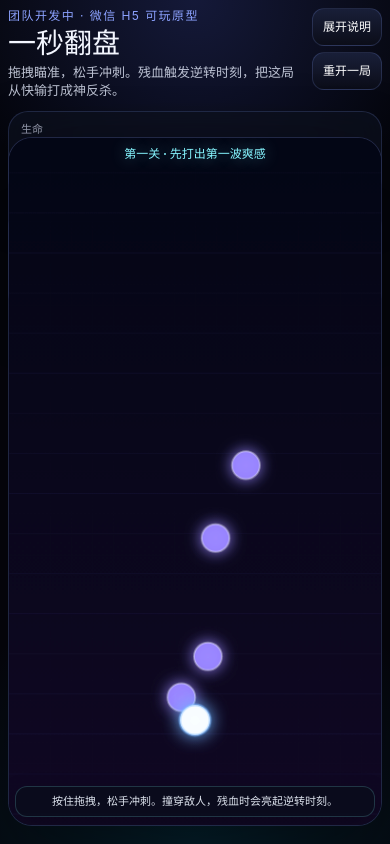
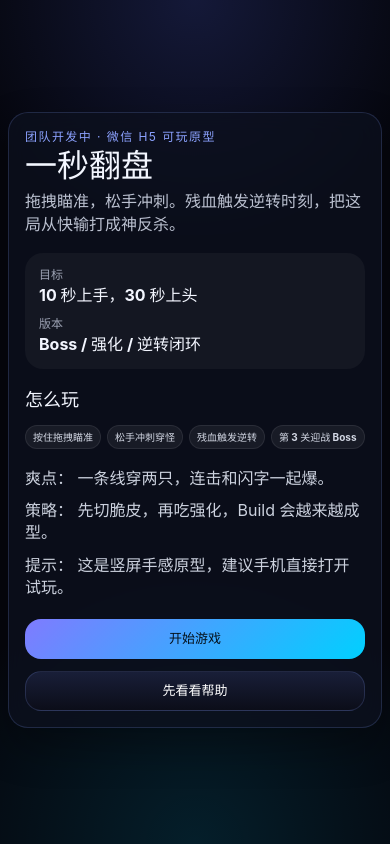
Before and after one commit to levy0834/flip-second, a website built with Vite: page index.html in a window 390 px wide. Built offline with nearby package versions, Linux system fonts and the light colour scheme.

Commit message:
Split intro and gameplay screens

```diff
--- a/src/main.ts
+++ b/src/main.ts
@@ -2,6 +2,7 @@ import './style.css'
 
 type Phase = 'ready' | 'aiming' | 'dash' | 'upgrade' | 'victory' | 'defeat'
 type EnemyKind = 'chaser' | 'burst' | 'shooter' | 'boss'
+type Screen = 'intro' | 'game'
 
 type Upgrade = {
   id: string
@@ -68,20 +69,14 @@ type TrailMark = {
 const app = document.querySelector<HTMLDivElement>('#app')!
 
 app.innerHTML = `
-<div class="shell">
-  <header class="topbar">
-    <div class="topbar-copy">
+<div class="shell shell-intro" id="shell">
+  <section class="intro-screen" id="introScreen">
+    <div class="intro-card card">
       <div class="eyebrow">团队开发中 · 微信 H5 可玩原型</div>
       <h1>一秒翻盘</h1>
-      <p class="subtitle">拖拽瞄准，松手冲刺。残血触发逆转时刻，把这局从快输打成神反杀。</p>
-    </div>
-    <div class="topbar-actions">
-      <button id="infoToggleBtn" class="ghost-btn slim-btn">收起说明</button>
-      <button id="restartBtn" class="ghost-btn">重开一局</button>
-    </div>
-  </header>
+      <p class="subtitle intro-subtitle">拖拽瞄准，松手冲刺。残血触发逆转时刻，把这局从快输打成神反杀。</p>
 
-  <section id="heroStrip" class="hero-strip card compact-strip collapsible-section">
+      <div class="hero-strip intro-strip">
         <div>
           <span class="mini">目标</span>
           <strong>10 秒上手，30 秒上头</strong>
@@ -90,9 +85,44 @@ app.innerHTML = `
           <span class="mini">版本</span>
           <strong>Boss / 强化 / 逆转闭环</strong>
         </div>
+      </div>
+
+      <div class="intro-block">
+        <h2>怎么玩</h2>
+        <div class="quick-rules quick-rules-large">
+          <span>按住拖拽瞄准</span>
+          <span>松手冲刺穿怪</span>
+          <span>残血触发逆转</span>
+          <span>第 3 关迎战 Boss</span>
+        </div>
+      </div>
+
+      <div class="intro-block intro-list">
+        <div><strong>爽点：</strong> 一条线穿两只，连击和闪字一起爆。</div>
+        <div><strong>策略：</strong> 先切脆皮，再吃强化，Build 会越来越成型。</div>
+        <div><strong>提示：</strong> 这是竖屏手感原型，建议手机直接打开试玩。</div>
+      </div>
+
+      <div class="intro-actions">
+        <button id="startBtn" class="primary-btn">开始游戏</button>
+        <button id="openHelpBtn" class="ghost-btn">先看看帮助</button>
+      </div>
+    </div>
   </section>
 
-  <section class="hud">
+  <section class="game-screen hidden" id="gameScreen">
+    <header class="topbar compact-topbar">
+      <div class="topbar-copy compact-copy">
+        <div class="eyebrow">一秒翻盘</div>
+        <p class="subtitle compact-subtitle">先活下来，再打出神反杀。</p>
+      </div>
+      <div class="topbar-actions compact-actions">
+        <button id="helpBtn" class="ghost-btn slim-btn">帮助</button>
+        <button id="restartBtn" class="ghost-btn slim-btn">重开</button>
+      </div>
+    </header>
+
+    <section class="hud compact-hud">
       <div class="card stat-card">
         <div class="stat-head">
           <span>生命</span>
@@ -109,7 +139,7 @@ app.innerHTML = `
       </div>
     </section>
 
-  <section class="arena-wrap">
+    <section class="arena-wrap arena-main">
       <canvas id="game" width="390" height="720"></canvas>
       <div class="overlay status" id="status"></div>
       <div class="overlay flash hidden" id="flashText"></div>
@@ -127,29 +157,71 @@ app.innerHTML = `
           <div class="panel-title" id="endTitle">这把很秀</div>
           <p id="endDesc"></p>
           <div class="summary" id="summary"></div>
+          <div class="end-actions">
+            <button id="endHelpBtn" class="ghost-btn">查看帮助</button>
             <button id="endRestartBtn" class="primary-btn">再来一把</button>
+          </div>
         </div>
       </div>
     </section>
 
-  <section id="bottomSheet" class="bottom-sheet single-line-sheet collapsible-section">
-    <div class="card instruction-card compact-card">
-      <div class="quick-rules">
-        <span>拖拽瞄准</span>
-        <span>松手冲刺</span>
-        <span>残血逆转</span>
-        <span>第 3 关 Boss</span>
-      </div>
-    </div>
-    <div class="card build-card compact-card">
+    <section class="bottom-sheet single-line-sheet game-build-strip">
+      <div class="card build-card compact-card full-width-card">
         <div class="build-inline">
           <h2>本局 Build</h2>
           <div id="buildTags" class="tags"><span>未成型</span></div>
         </div>
       </div>
     </section>
+  </section>
+
+  <div class="modal hidden" id="helpModal">
+    <div class="modal-backdrop" id="helpBackdrop"></div>
+    <div class="modal-panel panel">
+      <div class="panel-head">
+        <div>
+          <div class="panel-title">帮助 / 游戏说明</div>
+          <div class="panel-subtitle">先懂规则，再进主窗口狠狠干。</div>
+        </div>
+        <button id="closeHelpBtn" class="ghost-btn slim-btn">关闭</button>
+      </div>
+      <div class="help-grid">
+        <div class="help-card">
+          <h3>核心操作</h3>
+          <p>按住拖拽瞄准，松手后角色会朝反方向高速冲刺。冲刺中撞到敌人就会造成伤害。</p>
+        </div>
+        <div class="help-card">
+          <h3>逆转机制</h3>
+          <p>生命过低时会亮起逆转窗口。抓住这一波穿怪，往往能直接反杀翻盘。</p>
+        </div>
+        <div class="help-card">
+          <h3>敌人与 Boss</h3>
+          <p>小怪分追击、扑脸、绕压三类。第 3 关会出现 Boss，先清小怪更稳。</p>
+        </div>
+        <div class="help-card">
+          <h3>Build 方向</h3>
+          <p>暴烈冲刺偏爆发，裂空轨迹偏手感，逆转心流偏容错，回血类适合稳通关。</p>
+        </div>
+      </div>
+      <div class="modal-actions">
+        <button id="playFromHelpBtn" class="primary-btn">进入游戏</button>
+      </div>
+    </div>
+  </div>
 </div>
 `
+
+const shell = document.querySelector<HTMLElement>('#shell')!
+const introScreen = document.querySelector<HTMLElement>('#introScreen')!
+const gameScreen = document.querySelector<HTMLElement>('#gameScreen')!
+const helpModal = document.querySelector<HTMLElement>('#helpModal')!
+const startBtn = document.querySelector<HTMLButtonElement>('#startBtn')!
+const openHelpBtn = document.querySelector<HTMLButtonElement>('#openHelpBtn')!
+const helpBtn = document.querySelector<HTMLButtonElement>('#helpBtn')!
+const closeHelpBtn = document.querySelector<HTMLButtonElement>('#closeHelpBtn')!
+const playFromHelpBtn = document.querySelector<HTMLButtonElement>('#playFromHelpBtn')!
+const helpBackdrop = document.querySelector<HTMLElement>('#helpBackdrop')!
+const endHelpBtn = document.querySelector<HTMLButtonElement>('#endHelpBtn')!
 
 const canvas = document.querySelector<HTMLCanvasElement>('#game')!
 const ctx = canvas.getContext('2d')!
@@ -163,9 +235,6 @@ const reverseText = document.querySelector<HTMLElement>('#reverseText')!
 const statusEl = document.querySelector<HTMLElement>('#status')!
 const tipEl = document.querySelector<HTMLElement>('#tip')!
 const buildTags = document.querySelector<HTMLElement>('#buildTags')!
-const heroStrip = document.querySelector<HTMLElement>('#heroStrip')!
-const bottomSheet = document.querySelector<HTMLElement>('#bottomSheet')!
-const infoToggleBtn = document.querySelector<HTMLButtonElement>('#infoToggleBtn')!
 const upgradePanel = document.querySelector<HTMLElement>('#upgradePanel')!
 const upgradeList = document.querySelector<HTMLElement>('#upgradeList')!
 const endPanel = document.querySelector<HTMLElement>('#endPanel')!
@@ -179,22 +248,12 @@ const dangerTag = document.querySelector<HTMLElement>('#dangerTag')!
 document.querySelector('#restartBtn')!.addEventListener('click', resetGame)
 document.querySelector('#endRestartBtn')!.addEventListener('click', resetGame)
 
-function setInfoCollapsed(collapsed: boolean) {
-  heroStrip.classList.toggle('collapsed', collapsed)
-  bottomSheet.classList.toggle('collapsed', collapsed)
-  infoToggleBtn.textContent = collapsed ? '展开说明' : '收起说明'
-}
-
-infoToggleBtn.addEventListener('click', () => {
-  const collapsed = !heroStrip.classList.contains('collapsed')
-  setInfoCollapsed(collapsed)
-})
-
 const W = canvas.width
 const H = canvas.height
 
 const player = { x: W / 2, y: H - 110, r: 16, vx: 0, vy: 0, flash: 0 }
 
+let currentScreen: Screen = 'intro'
 let game: GameState
 let enemies: Enemy[] = []
 let particles: Particle[] = []
@@ -240,6 +299,39 @@ function freshState(): GameState {
   }
 }
 
+function setScreen(screen: Screen) {
+  currentScreen = screen
+  const intro = screen === 'intro'
+  introScreen.classList.toggle('hidden', !intro)
+  gameScreen.classList.toggle('hidden', intro)
+  shell.classList.toggle('shell-intro', intro)
+  shell.classList.toggle('shell-game', !intro)
+}
+
+function openHelp() {
+  helpModal.classList.remove('hidden')
+}
+
+function closeHelp() {
+  helpModal.classList.add('hidden')
+}
+
+startBtn.addEventListener('click', () => {
+  setScreen('game')
+  closeHelp()
+  resetGame()
+})
+openHelpBtn.addEventListener('click', openHelp)
+helpBtn.addEventListener('click', openHelp)
+closeHelpBtn.addEventListener('click', closeHelp)
+helpBackdrop.addEventListener('click', closeHelp)
+playFromHelpBtn.addEventListener('click', () => {
+  setScreen('game')
+  closeHelp()
+  resetGame()
+})
+endHelpBtn.addEventListener('click', openHelp)
+
 function showFlash(text: string, danger = false) {
   flashText.textContent = text
   flashText.classList.remove('hidden', 'danger')
@@ -255,7 +347,6 @@ function showCombo(text: string) {
 
 function resetGame() {
   game = freshState()
-  setInfoCollapsed(window.innerWidth <= 720)
   Object.assign(player, { x: W / 2, y: H - 110, vx: 0, vy: 0, flash: 0 })
   particles = []
   trails = []
@@ -400,7 +491,7 @@ function pointerToCanvas(e: PointerEvent) {
 }
 
 canvas.addEventListener('pointerdown', (e) => {
-  if (game.phase !== 'ready') return
+  if (currentScreen !== 'game' || game.phase !== 'ready') return
   aiming = true
   game.phase = 'aiming'
   const pos = pointerToCanvas(e)
@@ -464,6 +555,7 @@ function hitEnemy(enemy: Enemy) {
 function update(dtRaw: number) {
   pulse += dtRaw
   const dt = dtRaw * (game.slowmo > 0 ? 0.45 : 1)
+  if (currentScreen !== 'game') return
   if (game.phase === 'victory' || game.phase === 'defeat' || game.phase === 'upgrade') return
 
   if (game.slowmo > 0) game.slowmo = Math.max(0, game.slowmo - dtRaw * 1.2)
@@ -709,4 +801,5 @@ function loop(ts: number) {
 }
 
 resetGame()
+setScreen('intro')
 requestAnimationFrame(loop)
--- a/src/style.css
+++ b/src/style.css
@@ -49,27 +49,30 @@ button {
   height: 100vh;
   margin: 0 auto;
   padding: 12px 12px max(12px, env(safe-area-inset-bottom));
+}
+
+.shell-intro {
+  display: flex;
+  align-items: center;
+  justify-content: center;
+}
+
+.shell-game {
   display: grid;
-  grid-template-rows: auto auto auto minmax(0, 1fr) auto;
+  grid-template-rows: auto auto minmax(0, 1fr) auto;
   gap: 8px;
 }
 
-.topbar-copy {
-  min-width: 0;
+.hidden {
+  display: none !important;
 }
 
-.topbar {
-  display: flex;
-  justify-content: space-between;
-  align-items: flex-start;
-  gap: 10px;
-}
-
-.topbar-actions {
-  display: flex;
-  gap: 10px;
-  flex-wrap: wrap;
-  justify-content: flex-end;
+.card {
+  background: var(--card);
+  border: 1px solid var(--line);
+  border-radius: 20px;
+  backdrop-filter: blur(12px);
+  box-shadow: 0 18px 42px rgba(0, 0, 0, 0.28);
 }
 
 .eyebrow {
@@ -82,14 +85,23 @@ button {
 
 h1 {
   margin: 0;
-  font-size: clamp(30px, 6vw, 48px);
+  font-size: clamp(32px, 7vw, 52px);
   line-height: 1;
+}
+
+h2 {
+  margin: 0 0 12px;
+  font-size: 18px;
+}
+
+h3 {
+  margin: 0 0 8px;
+  font-size: 16px;
 }
 
 .subtitle {
   margin: 8px 0 0;
   color: rgba(233, 239, 255, 0.8);
-  max-width: 580px;
 }
 
 .ghost-btn,
@@ -119,27 +131,89 @@ h1 {
   border: none;
 }
 
-.hero-strip {
+.ghost-btn:hover,
+.primary-btn:hover,
+.upgrade-btn:hover {
+  filter: brightness(1.06);
+}
+
+.intro-screen {
+  width: 100%;
+  display: flex;
+  align-items: center;
+  justify-content: center;
+}
+
+.intro-card {
+  width: min(100%, 760px);
+  padding: 22px;
+}
+
+.intro-subtitle {
+  max-width: 640px;
+}
+
+.intro-strip {
   display: grid;
   grid-template-columns: repeat(2, 1fr);
   gap: 10px;
-  padding: 10px 14px;
+  margin-top: 18px;
+  padding: 14px;
+  border-radius: 18px;
+  background: rgba(255, 255, 255, 0.04);
 }
 
-.compact-strip strong {
-  font-size: 14px;
-}
-
-.hero-strip strong {
+.intro-strip strong {
   display: block;
   font-size: 16px;
 }
 
-.mini {
-  display: block;
-  font-size: 12px;
-  color: rgba(219, 228, 255, 0.65);
-  margin-bottom: 4px;
+.intro-block {
+  margin-top: 18px;
+}
+
+.intro-list {
+  display: grid;
+  gap: 10px;
+  color: rgba(236, 242, 255, 0.86);
+}
+
+.intro-actions {
+  display: flex;
+  gap: 12px;
+  margin-top: 20px;
+  flex-wrap: wrap;
+}
+
+.topbar {
+  display: flex;
+  justify-content: space-between;
+  align-items: flex-start;
+  gap: 10px;
+}
+
+.topbar-copy {
+  min-width: 0;
+}
+
+.topbar-actions {
+  display: flex;
+  gap: 8px;
+  flex-wrap: wrap;
+  justify-content: flex-end;
+}
+
+.compact-topbar {
+  align-items: center;
+}
+
+.compact-copy .eyebrow {
+  margin-bottom: 2px;
+}
+
+.compact-subtitle {
+  margin-top: 2px;
+  font-size: 13px;
 }
 
 .hud {
@@ -148,21 +222,12 @@ h1 {
   gap: 8px;
 }
 
-.card {
-  background: var(--card);
-  border: 1px solid var(--line);
-  border-radius: 20px;
-  backdrop-filter: blur(12px);
-  box-shadow: 0 18px 42px rgba(0, 0, 0, 0.28);
-}
-
 .stat-card,
 .stats-grid {
   padding: 10px 12px;
 }
 
-.stat-head,
-.build-header {
+.stat-head {
   display: flex;
   justify-content: space-between;
   align-items: center;
@@ -172,7 +237,7 @@ h1 {
 .stat-card span,
 .stats-grid span,
 .summary span,
-.build-header span {
+.mini {
   display: block;
   font-size: 12px;
   color: rgba(228, 233, 255, 0.66);
@@ -231,19 +296,8 @@ h1 {
   box-shadow: 0 24px 80px rgba(0, 0, 0, 0.4);
 }
 
-.collapsible-section {
-  transition: opacity 0.18s ease, transform 0.18s ease, max-height 0.18s ease, margin 0.18s ease, padding 0.18s ease;
-}
-
-.collapsible-section.collapsed {
-  opacity: 0;
-  transform: translateY(-6px);
-  max-height: 0;
-  overflow: hidden;
-  margin: 0;
-  padding-top: 0;
-  padding-bottom: 0;
-  border-width: 0;
+.arena-main {
+  min-height: 0;
 }
 
 canvas {
@@ -274,15 +328,15 @@ canvas {
 }
 
 .tip {
-  bottom: 16px;
+  bottom: 12px;
   margin: 0 auto;
-  width: calc(100% - 24px);
-  padding: 12px 14px;
-  border-radius: 16px;
+  width: calc(100% - 18px);
+  padding: 9px 10px;
+  border-radius: 14px;
   background: rgba(10, 14, 28, 0.78);
   border: 1px solid rgba(134, 246, 255, 0.18);
   text-align: center;
-  font-size: 14px;
+  font-size: 12px;
   color: rgba(239, 245, 255, 0.92);
   box-shadow: 0 10px 24px rgba(0, 0, 0, 0.22);
 }
@@ -323,10 +377,6 @@ canvas {
   pointer-events: auto;
 }
 
-.hidden {
-  display: none;
-}
-
 .panel {
   width: min(100%, 560px);
   background: linear-gradient(180deg, rgba(19, 24, 43, 0.98), rgba(8, 10, 18, 0.98));
@@ -347,6 +397,13 @@ canvas {
   margin-bottom: 14px;
 }
 
+.panel-head {
+  display: flex;
+  justify-content: space-between;
+  gap: 12px;
+  align-items: flex-start;
+}
+
 .upgrade-list {
   display: grid;
   gap: 12px;
@@ -365,26 +422,17 @@ canvas {
   box-shadow: 0 12px 28px rgba(0, 0, 0, 0.22);
 }
 
-.ghost-btn:hover,
-.primary-btn:hover,
-.upgrade-btn:hover {
-  filter: brightness(1.06);
-}
-
 .upgrade-btn strong {
   display: block;
   font-size: 18px;
   margin-bottom: 4px;
 }
 
-.upgrade-btn span {
+.upgrade-btn span,
+.help-card p,
+.end-panel p {
   display: block;
   color: rgba(235, 240, 255, 0.78);
-}
-
-.end-panel p {
-  color: rgba(239, 243, 255, 0.8);
-  margin: 0 0 16px;
 }
 
 .summary {
@@ -394,14 +442,21 @@ canvas {
   margin-bottom: 18px;
 }
 
+.end-actions {
+  display: flex;
+  gap: 10px;
+  justify-content: flex-end;
+  flex-wrap: wrap;
+}
+
 .bottom-sheet {
   display: grid;
-  grid-template-columns: 0.9fr 1.1fr;
+  grid-template-columns: 1fr;
   gap: 8px;
 }
 
-.single-line-sheet {
-  min-height: 0;
+.compact-card {
+  border-radius: 16px;
 }
 
 .instruction-card,
@@ -409,8 +464,8 @@ canvas {
   padding: 10px 12px;
 }
 
-.compact-card {
-  border-radius: 16px;
+.full-width-card {
+  width: 100%;
 }
 
 .quick-rules {
@@ -419,16 +474,22 @@ canvas {
   gap: 6px;
 }
 
-.quick-rules span {
+.quick-rules-large span {
+  min-height: 34px;
+  font-size: 12px;
+}
+
+.quick-rules span,
+.tags span {
   display: inline-flex;
   align-items: center;
-  min-height: 30px;
+  min-height: 28px;
   padding: 0 10px;
   border-radius: 999px;
   background: rgba(255,255,255,0.06);
   border: 1px solid rgba(255,255,255,0.08);
   color: rgba(238,243,255,0.88);
-  font-size: 12px;
+  font-size: 11px;
   font-weight: 700;
 }
 
@@ -445,11 +506,6 @@ canvas {
   font-size: 15px;
 }
 
-h2 {
-  margin: 0 0 12px;
-  font-size: 18px;
-}
-
 .tags {
   display: flex;
   flex-wrap: wrap;
@@ -457,17 +513,52 @@ h2 {
 }
 
 .tags span {
-  display: inline-flex;
-  align-items: center;
-  justify-content: center;
-  min-height: 34px;
-  padding: 0 12px;
-  border-radius: 999px;
   background: rgba(136, 246, 255, 0.12);
   border: 1px solid rgba(136, 246, 255, 0.18);
   color: #d5fbff;
-  font-size: 13px;
-  font-weight: 700;
+}
+
+.modal {
+  position: fixed;
+  inset: 0;
+  z-index: 20;
+  display: flex;
+  align-items: center;
+  justify-content: center;
+  padding: 18px;
+}
+
+.modal-backdrop {
+  position: absolute;
+  inset: 0;
+  background: rgba(2, 4, 10, 0.7);
+}
+
+.modal-panel {
+  position: relative;
+  width: min(100%, 720px);
+  max-height: min(86vh, 920px);
+  overflow: auto;
+}
+
+.help-grid {
+  display: grid;
+  grid-template-columns: repeat(2, 1fr);
+  gap: 12px;
+  margin-top: 14px;
+}
+
+.help-card {
+  padding: 14px;
+  border-radius: 18px;
+  background: rgba(255, 255, 255, 0.04);
+  border: 1px solid rgba(255,255,255,0.06);
+}
+
+.modal-actions {
+  display: flex;
+  justify-content: flex-end;
+  margin-top: 16px;
 }
 
 @keyframes flash-pop {
@@ -493,79 +584,39 @@ h2 {
 }
 
 @media (max-width: 720px) {
-  body {
-    overflow: hidden;
-  }
-
   .shell {
     padding-inline: 8px;
     padding-top: 8px;
-    gap: 6px;
-    grid-template-rows: auto auto minmax(0, 1fr) auto;
   }
 
-  .topbar {
-    display: grid;
-    grid-template-columns: 1fr auto;
-    align-items: start;
+  .intro-card {
+    padding: 16px;
   }
 
-  .topbar .subtitle {
-    font-size: 13px;
-    margin-top: 6px;
-    max-width: none;
-  }
-
-  .hero-strip,
+  .intro-strip,
   .hud,
-  .bottom-sheet {
+  .help-grid {
     grid-template-columns: 1fr;
   }
 
-  .hero-strip {
-    gap: 6px;
-  }
-
-  .hero-strip {
-    padding: 8px 10px;
-  }
-
-  .hero-strip strong {
-    font-size: 13px;
-  }
-
-  .mini,
-  .stat-card span,
-  .stats-grid span,
-  .build-header span {
-    font-size: 11px;
-  }
-
   .topbar-actions {
-    justify-content: flex-end;
     flex-direction: column;
     gap: 6px;
   }
 
-  .ghost-btn {
-    min-height: 38px;
-    padding: 8px 10px;
-    font-size: 12px;
-    border-radius: 12px;
+  .ghost-btn,
+  .primary-btn {
+    min-height: 40px;
+    padding: 9px 12px;
+    font-size: 13px;
   }
 
-  h1 {
-    font-size: 28px;
+  .compact-topbar {
+    align-items: flex-start;
   }
 
-  .stats-grid {
-    gap: 8px;
-  }
-
-  .stats-grid strong,
-  .summary strong,
-  .stat-card strong {
-    font-size: 16px;
+  .compact-subtitle {
+    font-size: 12px;
   }
 
   .tip {
@@ -579,10 +630,6 @@ h2 {
   .status {
     top: 8px;
     font-size: 12px;
-  }
-
-  .quick-rules {
-    gap: 5px;
   }
 
   .quick-rules span,
@@ -603,6 +650,12 @@ h2 {
     padding: 8px 9px;
   }
 
+  .panel,
+  .modal-panel {
+    padding: 16px;
+    border-radius: 20px;
+  }
+
   .panel-title {
     font-size: 22px;
   }
@@ -610,4 +663,10 @@ h2 {
   .flash {
     font-size: 24px;
   }
+
+  .end-actions,
+  .intro-actions,
+  .modal-actions {
+    flex-direction: column;
+  }
 }
```
Lines whose indentation alone changed are shown as unchanged.
